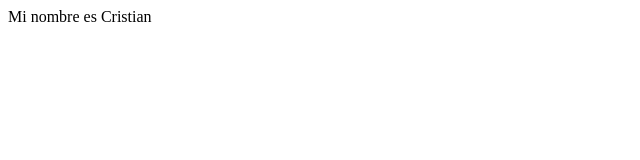
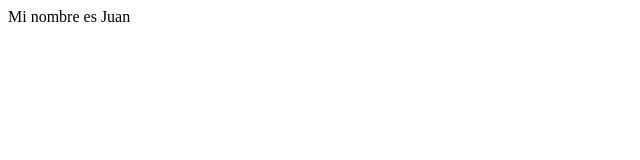
Before and after one commit to alexaderramos/prueba-repo, a plain HTML site: page index.html in a window 1280 px wide. Shown: the full height of the page, 0-640 px from the left. Drawn offline with Linux system fonts and the light colour scheme.

Commit message:
cambio de nombre

```diff
--- a/index.html
+++ b/index.html
@@ -6,6 +6,6 @@
     <title>Document</title>
 </head>
 <body>
-    Mi nombre es Cristian
+    Mi nombre es Juan
 </body>
 </html>
```
